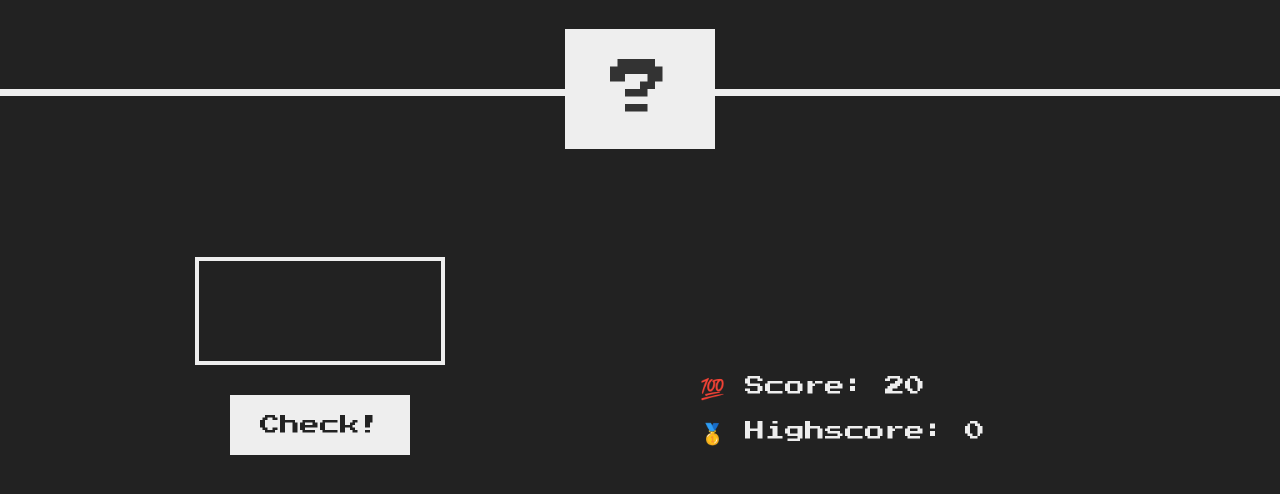
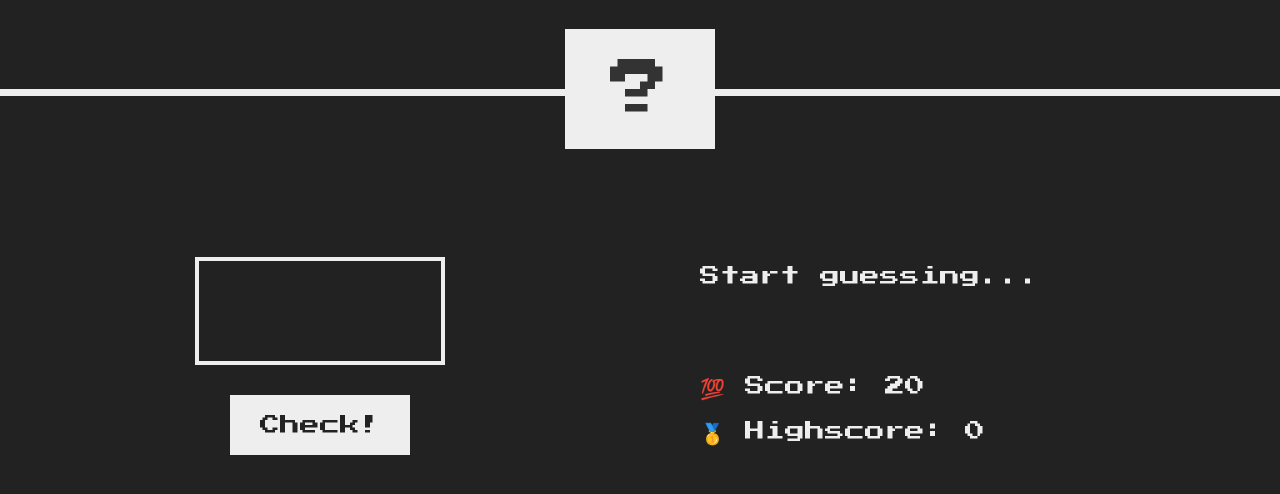
Before and after one commit to jorabekyusupov/GuessMyNumber, a plain HTML site: page index.html in a window 1280 px wide. Shown: the part 184-678 px from the top of the page. Drawn offline with Linux system fonts and the light colour scheme.

Commit message:
first commit

```diff
--- a/index.html
+++ b/index.html
@@ -20,7 +20,7 @@
         <button class="btn check">Check!</button>
       </section>
       <section class="right">
-        <p class="message"></p>
+        <p class="message">Start guessing...</p>
         <p class="label-score">💯 Score: <span class="score">20</span></p>
         <p class="label-highscore">
           🥇 Highscore: <span class="highscore">0</span>
```
